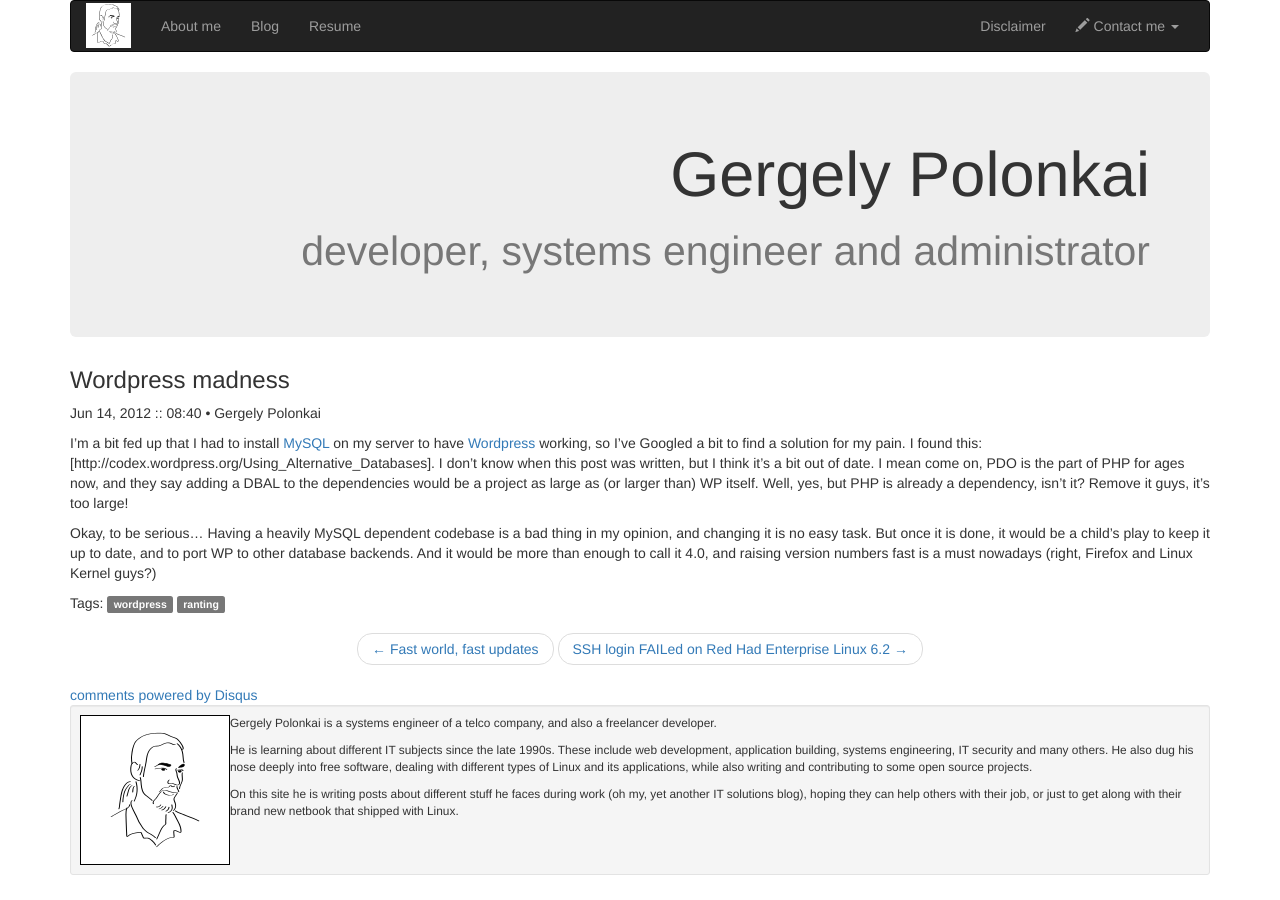
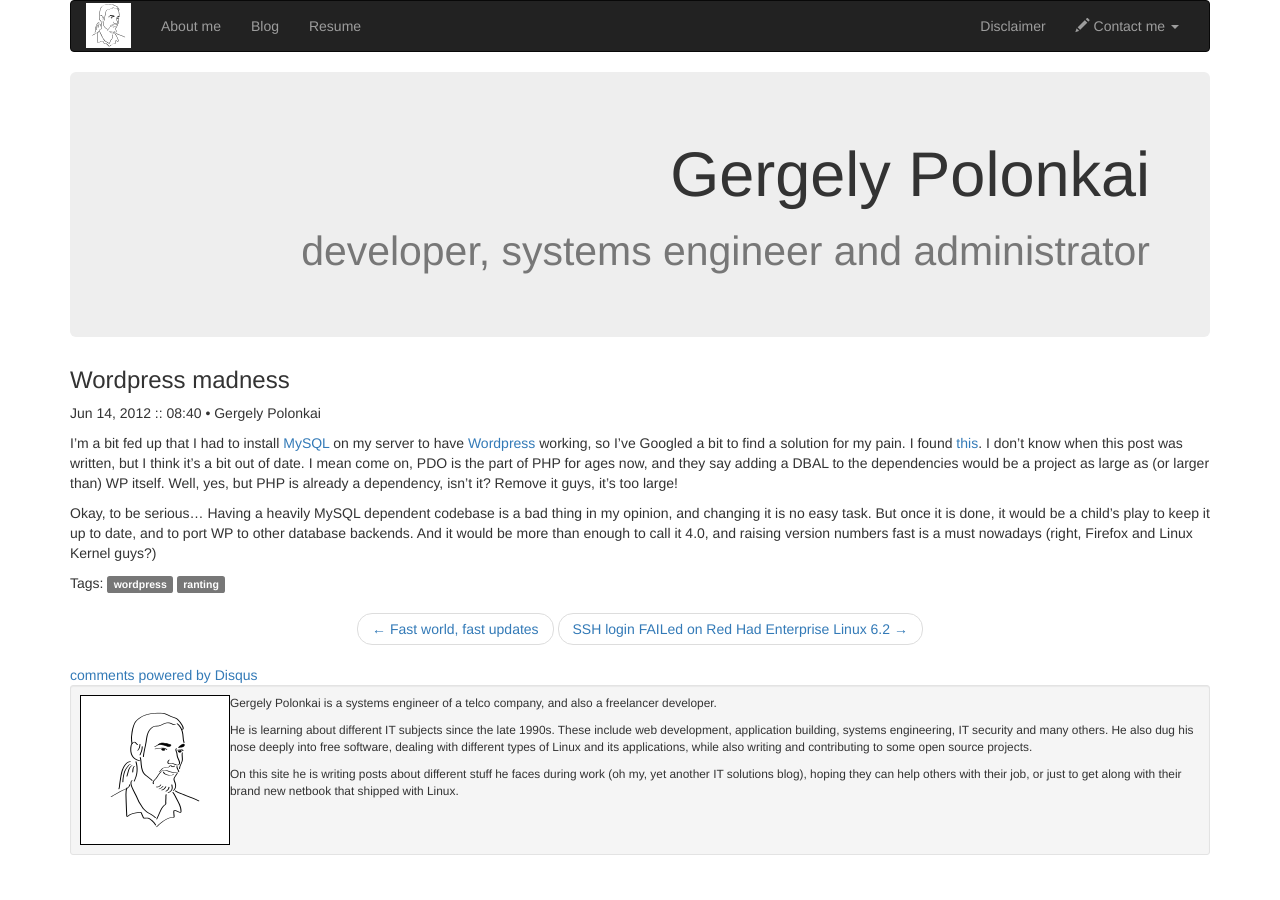
Before and after one commit to gergelypolonkai/gergelypolonkai.github.io, a Jekyll site: the page built from _posts/2012-06-14-wordpress-madness.markdown, in a window 1280 px wide. Built offline with Jekyll 4.4.1, drawn with Linux system fonts in a browser that asks for light colours; nearby versions of some CDN libraries; comment, search, counter and statistics services are not loaded.

Commit message:
Fix link in wordpress madness post

```diff
--- a/_posts/2012-06-14-wordpress-madness.markdown
+++ b/_posts/2012-06-14-wordpress-madness.markdown
@@ -12,8 +12,8 @@ author:
 
 I’m a bit fed up that I had to install [MySQL](http://www.mysql.com/) on my
 server to have [Wordpress](http://wordpress.org/) working, so I’ve Googled a
-bit to find a solution for my pain. I found this:
-[http://codex.wordpress.org/Using_Alternative_Databases]. I don’t know when
+bit to find a solution for my pain. I found
+[this](http://codex.wordpress.org/Using_Alternative_Databases). I don’t know when
 this post was written, but I think it’s a bit out of date. I mean come on, PDO
 is the part of PHP for ages now, and they say adding a DBAL to the dependencies
 would be a project as large as (or larger than) WP itself. Well,
```
